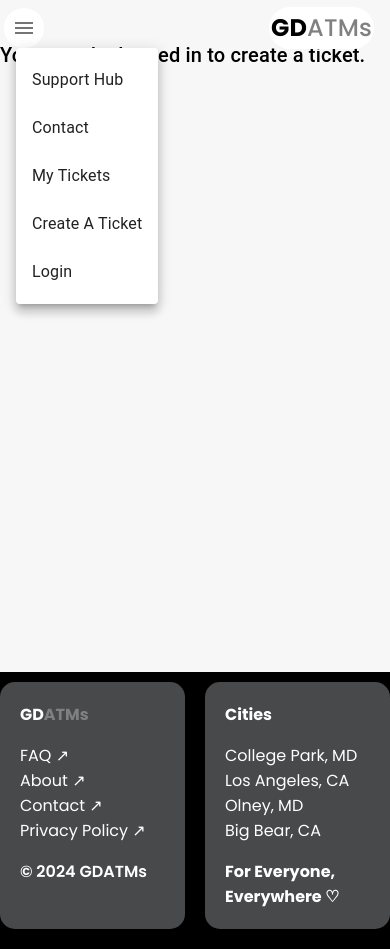
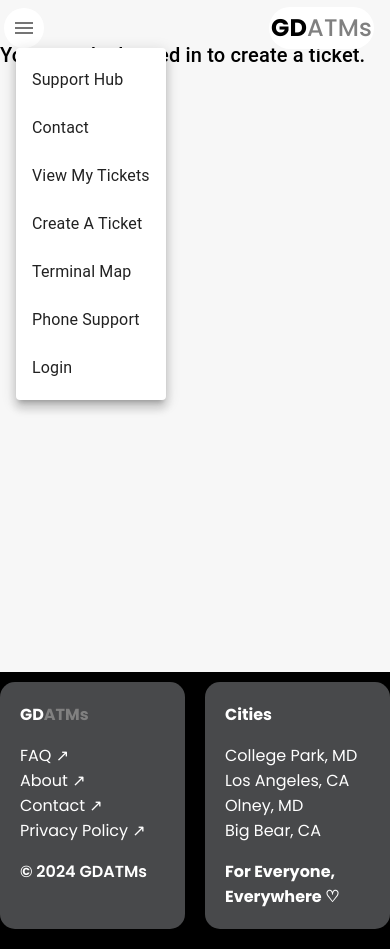
Before and after one commit to pToum21/gd-atms-v2, a React (Vite) app in the folder client/: page /create-a-ticket in a window 390 px wide. Both pictures are taken after a click on the button "menu". Built offline with nearby package versions, Linux system fonts and the light colour scheme; no server answers.

Commit message:
updated the content in the mobile navbar

```diff
--- a/client/src/components/Navbar.jsx
+++ b/client/src/components/Navbar.jsx
@@ -85,8 +85,10 @@ const NavBar = () => {
                 >
                     <MenuItem onClick={handleMenuClose} component={Link} to="/reviews">Support Hub</MenuItem>
                     <MenuItem onClick={handleMenuClose} component={Link} to="/contact">Contact</MenuItem>
-                    <MenuItem onClick={handleMenuClose} component={Link} to="/view-your-tickets">My Tickets</MenuItem>
+                    <MenuItem onClick={handleMenuClose} component={Link} to="/view-your-tickets">View My Tickets</MenuItem>
                     <MenuItem onClick={handleMenuClose} component={Link} to="/create-a-ticket">Create A Ticket</MenuItem>
+                    <MenuItem onClick={handleMenuClose} component={Link} to="/terminal-news">Terminal Map</MenuItem>
+                    <MenuItem onClick={handleMenuClose} component={Link} to="/phone-support">Phone Support</MenuItem>
                     {isLoggedIn ? (
                         <MenuItem onClick={handleLogout}>Logout</MenuItem>
                     ) : (
--- a/client/src/components/SidebarData.jsx
+++ b/client/src/components/SidebarData.jsx
@@ -18,7 +18,7 @@ export const SidebarData = [
     },
 
     {
-        title: "View Your Tickets",
+        title: "View My Tickets",
         icon: <PreviewIcon />,
         link: "/view-your-tickets"
     },
```
